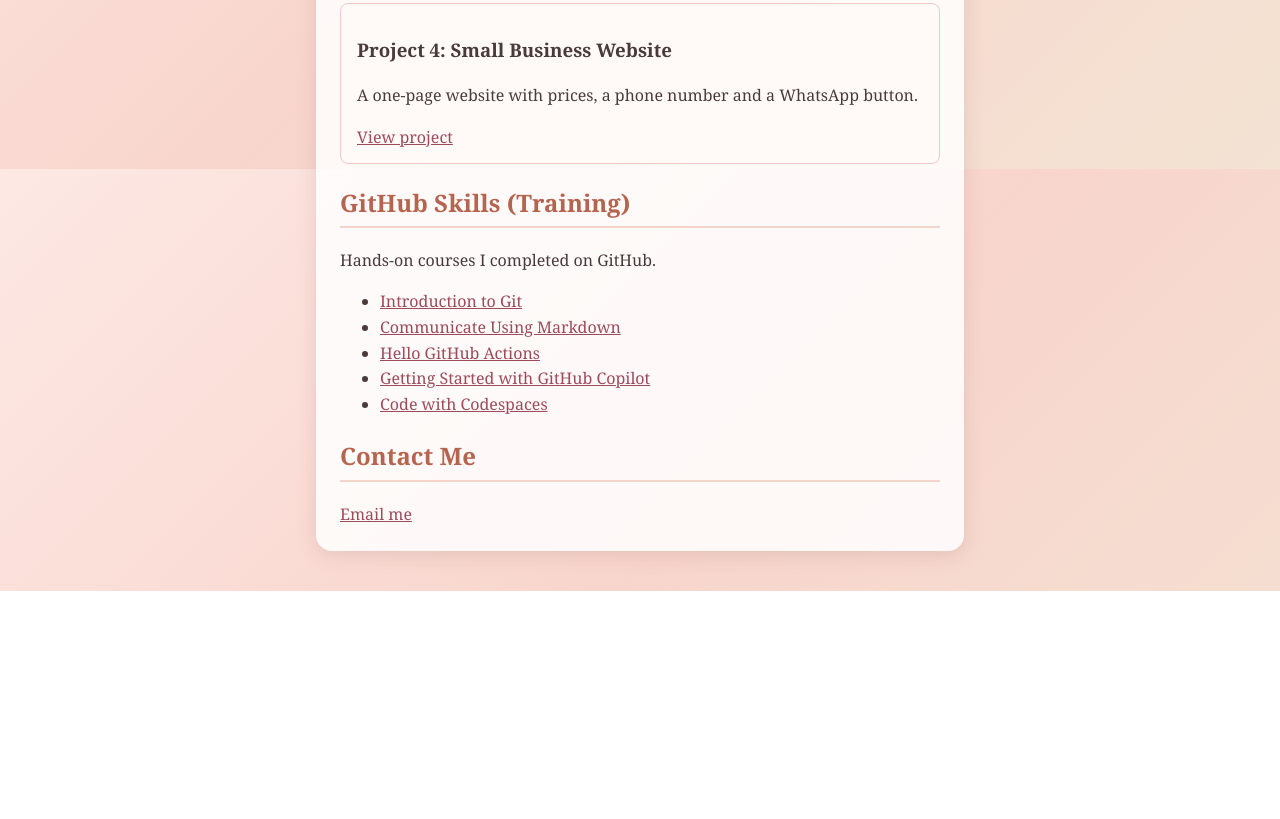
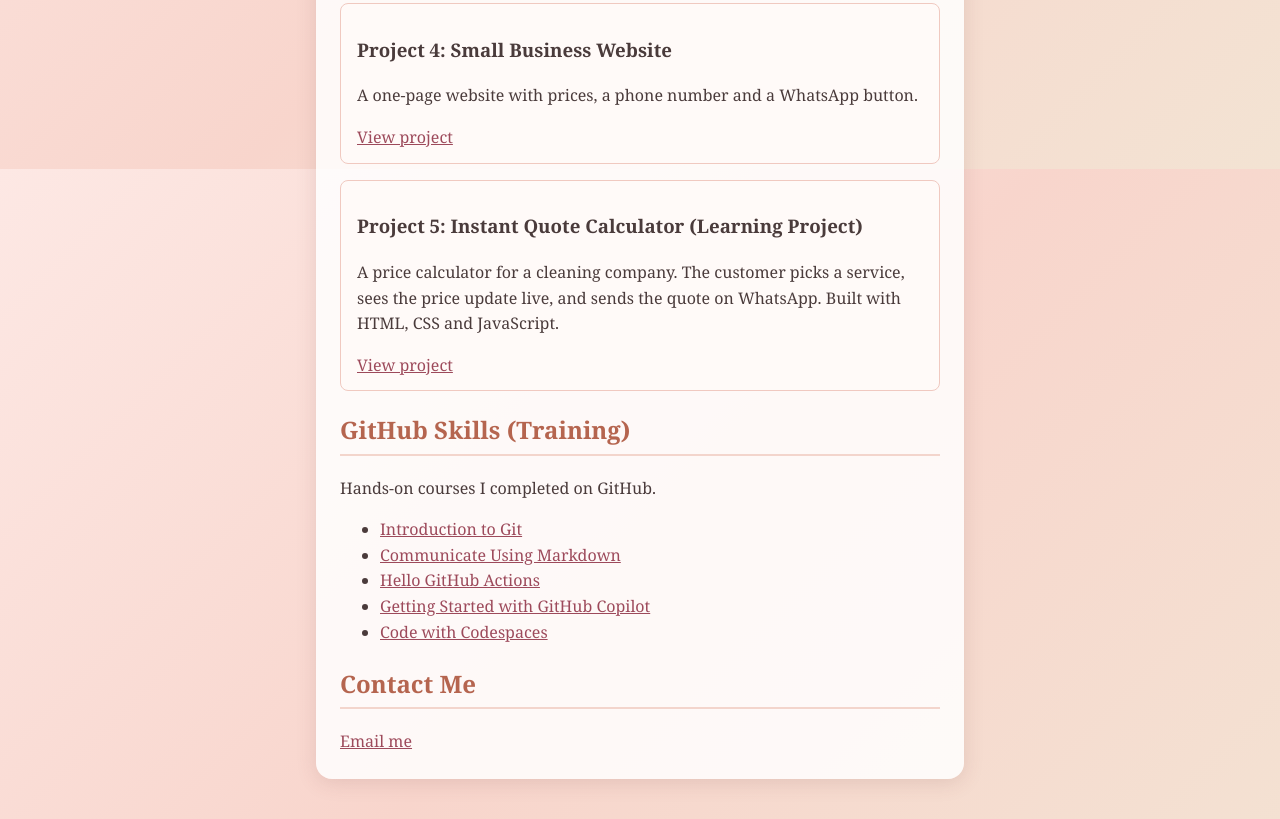
Before and after one commit to phindigee628-creator/my-portfolio, a plain HTML site: page index.html in a window 1280 px wide. Shown: the part 1431-2250 px from the top of the page. Before the commit the page ends 2022 px from the top, so only its background shows below. Drawn offline with Linux system fonts and the light colour scheme.

Commit message:
Add Instant Quote Calculator project to portfolio
Added a new project: Instant Quote Calculator, detailing its functionality and providing a link.

```diff
--- a/index.html
+++ b/index.html
@@ -53,6 +53,12 @@
   <a href="https://phindigee628-creator.github.io/salon-website/" target="_blank">View project</a>
 </div>
 
+  <div class="project">
+  <h3>Project 5: Instant Quote Calculator (Learning Project)</h3>
+  <p>A price calculator for a cleaning company. The customer picks a service, sees the price update live, and sends the quote on WhatsApp. Built with HTML, CSS and JavaScript.</p>
+  <a href="https://phindigee628-creator.github.io/quote-calculator/" target="_blank">View project</a>
+</div>
+
 <h2>GitHub Skills (Training)</h2>
 <p>Hands-on courses I completed on GitHub.</p>
 <ul>
```
